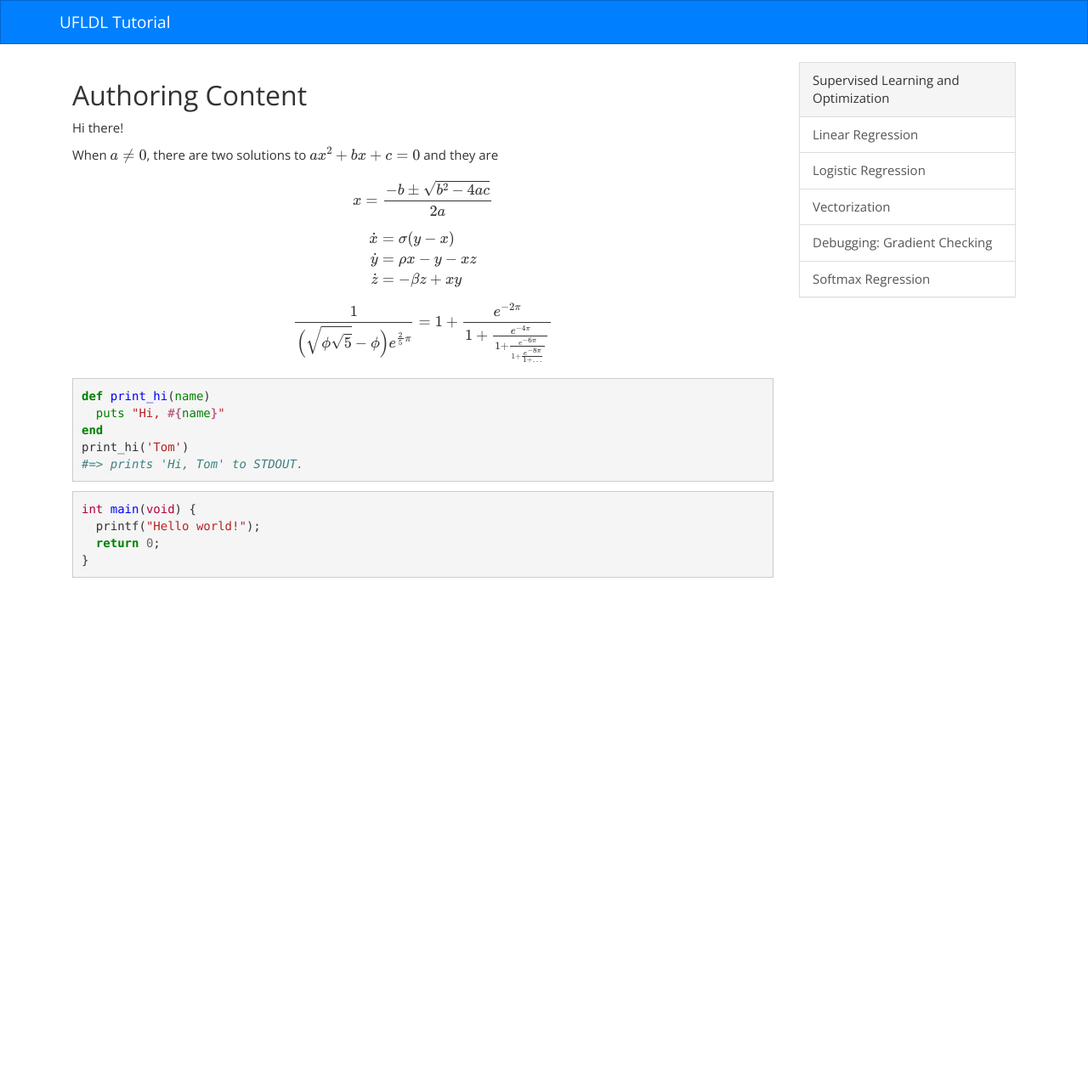
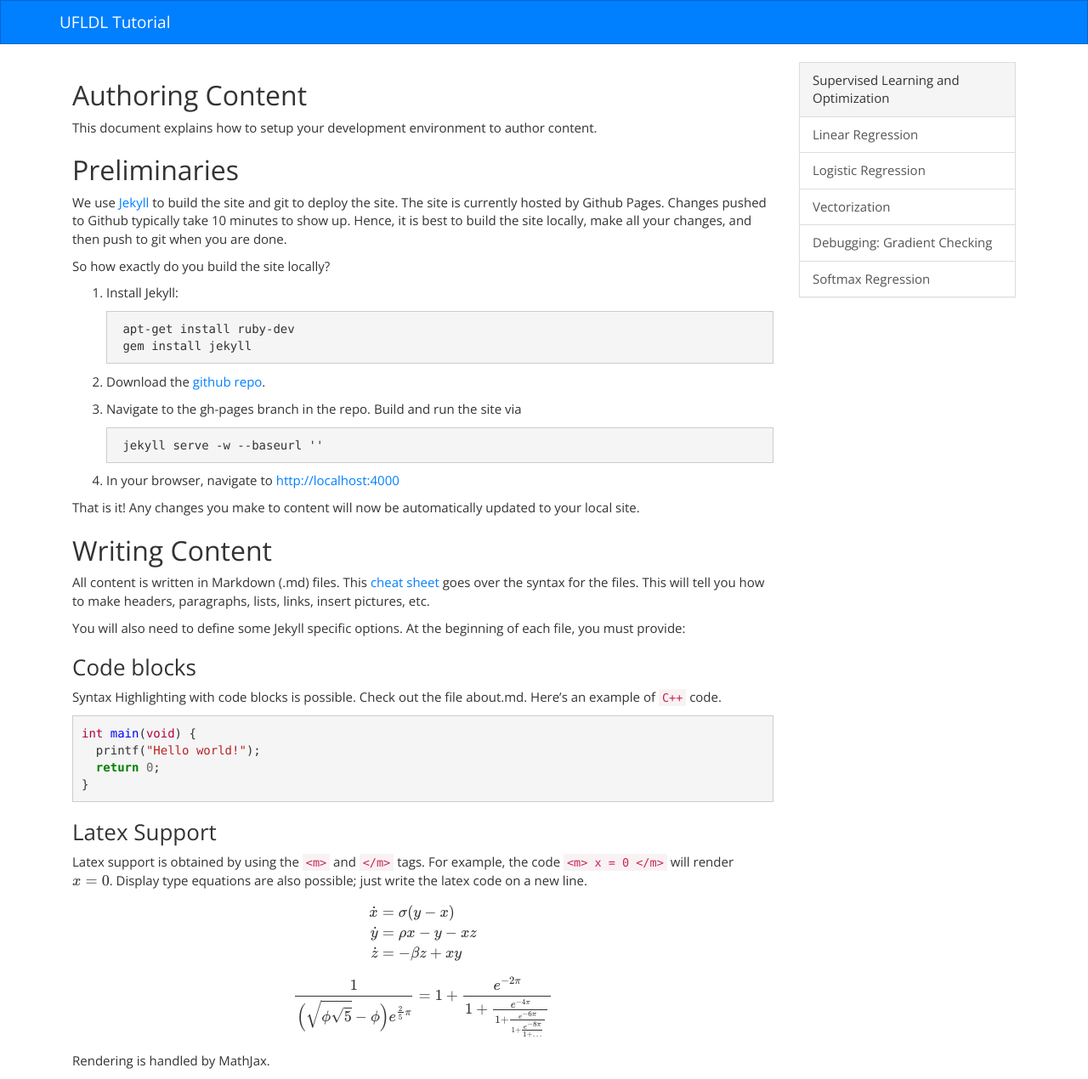
Before and after one commit to sameeptandon/ufldl_tutorial, a Jekyll site: the page built from author.md, in a window 1280 px wide. Shown: the whole page at 85% size. Built offline with Jekyll 4.4.1, drawn with Linux system fonts in a browser that asks for light colours; formulas are drawn with MathJax 3; before the commit the page ends 900 px from its top, so only the background shows below that.

Commit message:
updating author file

```diff
--- a/author.md
+++ b/author.md
@@ -5,11 +5,50 @@ date:   2013-08-28 13:32:12
 categories: authoring, development
 ---
 
-Hi there!
+This document explains how to setup your development environment to author
+content.
 
-When <m>a \ne 0</m>, there are two solutions to <m>ax^2 + bx + c = 0</m> and they are
+## Preliminaries ##
+We use [Jekyll](http://jekyllrb.com) to build the site and git to deploy the site. The site is currently hosted by Github Pages. Changes pushed to Github typically take 10 minutes to show up. Hence, it is best to build the site locally, make all your changes, and then push to git when you are done.
 
-<m>x = {-b \pm \sqrt{b^2-4ac} \over 2a}</m>
+So how exactly do you build the site locally?
+
+1. Install Jekyll:
+
+        apt-get install ruby-dev
+        gem install jekyll
+
+2. Download the [github repo](http://github.com/sameeptandon/ufldl_tutorial).
+
+3. Navigate to the gh-pages branch in the repo. Build and run the site via
+
+        jekyll serve -w --baseurl ''
+
+4. In your browser, navigate to [http://localhost:4000](http://localhost:4000)
+
+That is it! Any changes you make to content will now be automatically updated to your local site.
+
+## Writing Content ##
+
+All content is written in Markdown (.md) files. This [cheat sheet](http://support.mashery.com/docs/customizing_your_portal/Markdown_Cheat_Sheet) goes over the syntax for the files. This will tell you how to make headers, paragraphs, lists, links, insert pictures, etc.
+
+You will also need to define some Jekyll specific options. At the beginning of each file, you must provide:
+
+
+### Code blocks ###
+
+Syntax Highlighting with code blocks is possible. Check out the file about.md. Here's an example of `C++` code.
+
+{% highlight cpp %}
+int main(void) {
+  printf("Hello world!");
+  return 0;
+}
+{% endhighlight %}
+
+### Latex Support ###
+
+Latex support is obtained by using the `<m>` and `</m>` tags. For example, the code `<m> x = 0 </m>` will render <m> x = 0 </m>. Display type equations are also possible; just write the latex code on a new line.
 
 <m>
 \begin{aligned}
@@ -26,17 +65,4 @@ When <m>a \ne 0</m>, there are two solutions to <m>ax^2 + bx + c = 0</m> and the
 {1+\frac{e^{-8\pi}} {1+\ldots} } } }
 </m>
 
-{% highlight ruby %}
-def print_hi(name)
-  puts "Hi, #{name}"
-end
-print_hi('Tom')
-#=> prints 'Hi, Tom' to STDOUT.
-{% endhighlight %}
-
-{% highlight cpp %}
-int main(void) {
-  printf("Hello world!");
-  return 0;
-}
-{% endhighlight %}
+Rendering is handled by MathJax.
```
